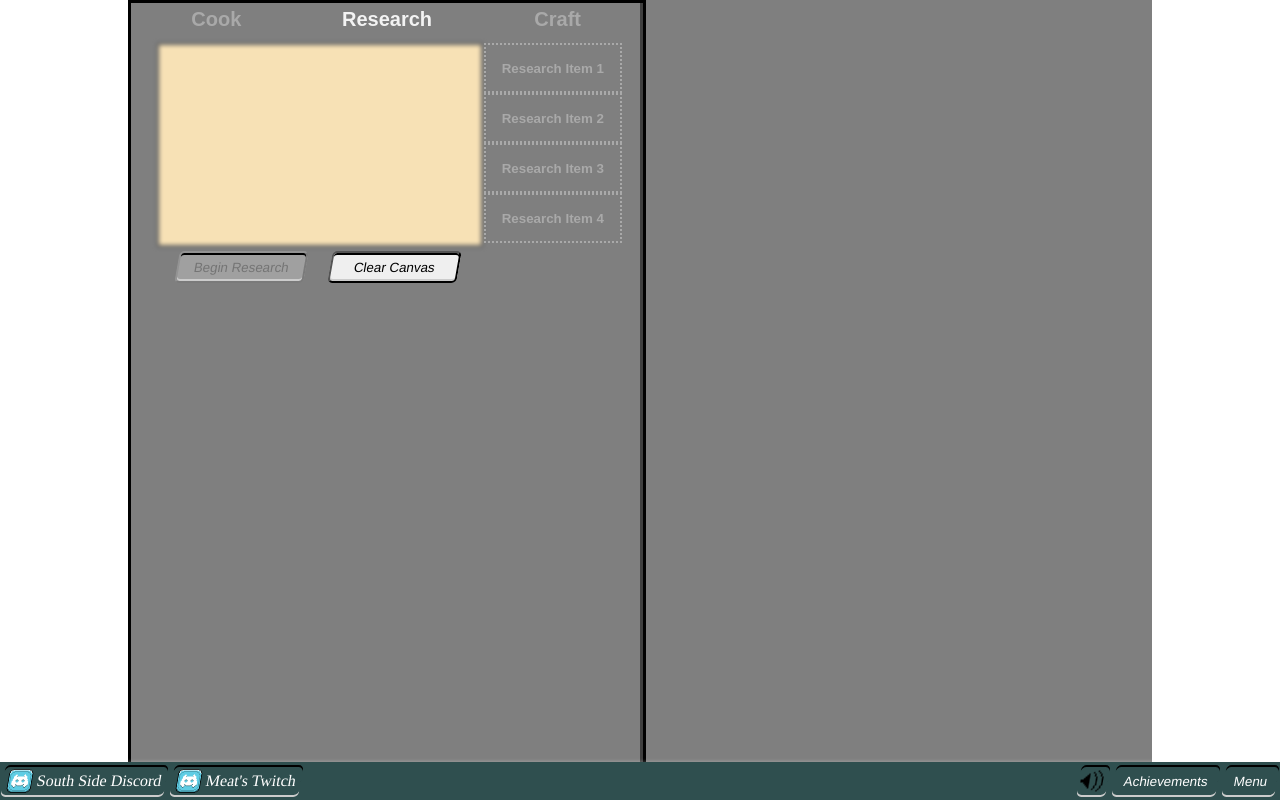
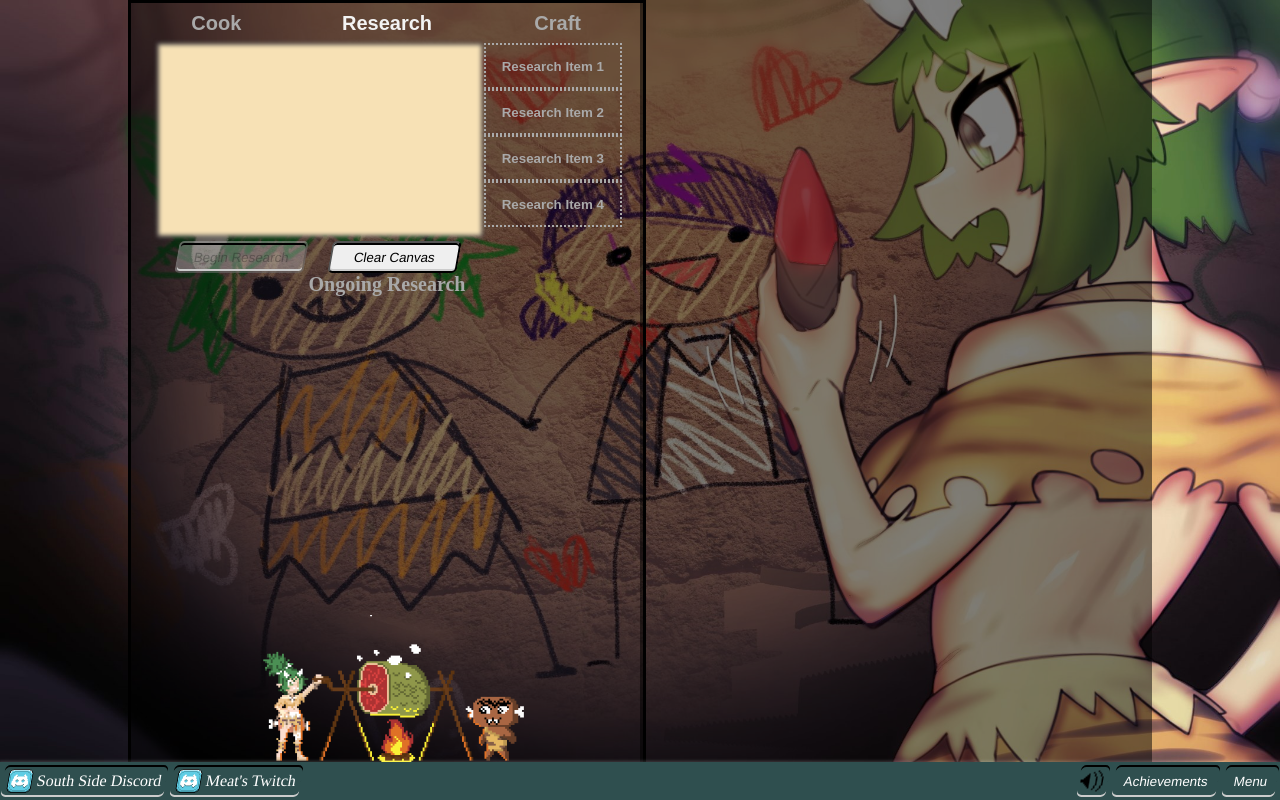
Before and after one commit to Sevrene/The-Meat-Age, a plain HTML site: page index.html in a window 1280 px wide. Both pictures are taken after a click on the button "Clear Canvas". Drawn offline with Linux system fonts and the light colour scheme.

Commit message:
Meat functionality + Styling
Created player inventory and attached meat animation functionality to it.
Various styling to both new and old features.

```diff
--- a/index.html
+++ b/index.html
@@ -14,9 +14,7 @@
                     <button id="tab-craft" class="tab-btn" onclick="showTab('craft')">Craft</button>
                 </div>
                 <div id="playArea">
-                    <div id="cook" class="tab-content">
-                        <div id="meat"></div>
-                    </div>
+                    <div id="cook" class="tab-content">Cook content here</div>
                     <div id="research" class="tab-content">
                         <div id="researchCanvasContainer">
                             <canvas id="drawingCanvas"></canvas>
@@ -31,11 +29,14 @@
                                 <button id="clearCanvasBtn">Clear Canvas</button>
                             </div>
                         </div>
-                    </div>
-                    <div id="currentResearchContainer">
-
+                        <div id="currentResearchContainer">
+                            <div id="header">
+                                Ongoing Research
+                            </div>
+                        </div>
                     </div>
                     <div id="craft" class="tab-content">Craft content here</div>
+                    <div id="meat"></div>
                 </div>
             </div>
             <div id="resourceBank">
--- a/logic.js
+++ b/logic.js
@@ -67,6 +67,23 @@ function showTab(tab) {
 
 function startAnimation() {
     meatRoaster.style.animationPlayState = "running";
+    console.log(inventory.Meat);
+    // start interval for adding Meat every second
+  let meatInterval = setInterval(function() {
+    if (inventory.Meat < maxMeat) {
+      inventory.Meat++;
+    }
+  }, 1000);
+
+  document.getElementById("meat").addEventListener("mouseleave", function() {
+    clearInterval(meatInterval);
+    stopAnimation()
+  });
+
+  // add event listener for mouseup to stop interval
+  document.addEventListener("mouseup", function() {
+    clearInterval(meatInterval);
+  });
 }
 
 function stopAnimation() {
@@ -128,9 +145,11 @@ function loadCanvas() {
 
     // Clear canvas button event handler
     var clearCanvasBtn = document.getElementById("clearCanvasBtn");
-
+    var beginResearchBtn = document.getElementById("beginResearchBtn");
+    beginResearchBtn.disabled = true;
     clearCanvasBtn.addEventListener("click", function () {
         beginResearchBtn.disabled = true;
+        canvas.classList.remove("drawing");
         ctx.clearRect(0, 0, canvas.width, canvas.height);
     });
 
@@ -149,7 +168,7 @@ function loadCanvas() {
     }
 
     function checkResearch() {
-        var beginResearchBtn = document.getElementById("beginResearchBtn");
+
         // Check if a research item is active and if the user has drawn something
         if (document.querySelector('.researchItem.active') && canvas.classList.contains("drawing")) {
             // Enable the save drawing button
@@ -159,24 +178,6 @@ function loadCanvas() {
             beginResearchBtn.disabled = true;
         }
     }
-
-}
-
-
-
-
-
-
-
-
-
-
-
-
-
-
-// select the "beginResearchBtn" button
-const beginResearchBtn = document.getElementById("beginResearchBtn");
 
 // add an event listener for the click event
 beginResearchBtn.addEventListener("click", function() {
@@ -192,9 +193,9 @@ beginResearchBtn.addEventListener("click", function() {
 
     // create a copy of the canvas drawing
     const canvasCopy = document.createElement("canvas");
-    canvasCopy.width = drawingCanvas.width;
-    canvasCopy.height = drawingCanvas.height;
-    canvasCopy.getContext("2d").drawImage(drawingCanvas, 0, 0);
+    canvasCopy.width = drawingCanvas.width/2;
+    canvasCopy.height = drawingCanvas.height/2;
+    canvasCopy.getContext("2d").drawImage(drawingCanvas, 0, 0, drawingCanvas.width, drawingCanvas.height, 0, 0, canvasCopy.width, canvasCopy.height);
 
     // append the canvas copy to the research div
     researchDiv.appendChild(canvasCopy);
@@ -212,6 +213,7 @@ beginResearchBtn.addEventListener("click", function() {
       // remove the selected class from the selected research item
       selectedResearchItem.classList.remove("active");
       selectedResearchItem.remove();
+      canvas.classList.remove("drawing");
     }
 
     // create a progress bar
@@ -230,3 +232,20 @@ beginResearchBtn.addEventListener("click", function() {
     // disable the "beginResearchBtn" button
     beginResearchBtn.disabled = true;
   });
+
+}
+
+// player inventory
+let inventory = {
+    Meat: 0
+};
+
+// maximum Meat that can be held
+const maxMeat = 100;
+
+// start interval for removing meat every second
+setInterval(function() {
+    if (inventory.Meat > 0) {
+      inventory.Meat -= 0.1;
+    }
+}, 1000);
--- a/styles.css
+++ b/styles.css
@@ -1,32 +1,19 @@
 #meat {
-    width: 160px;
-    height: 160px;
-    transform: scale(0.5); /* reduce the size of the animation by 50% */
-    background: url('images/meatCoin.png') 0px 0px; /* set the initial background position */
-    animation: playSpriteSheet 3s steps(32) infinite; /* define the animation */
+    position: absolute;
+    bottom: 0;
+    left: 50%;
+    transform: translateX(-50%);
+    width: 300px;
+    height: 150px;
+    background: url('images/meat.png') 0px 0px;
+    animation: playSpriteSheet 1s steps(12) infinite;
     animation-play-state: paused;
+    margin:auto;
 }
 
 @keyframes playSpriteSheet {
-    100% { background-position: -5120px 0px; } /* final background position */
+    100% { background-position: -3600px 0px; } /* final background position */
 }
-
-
-
-
-
-
-
-
-
-
-
-
-
-
-
-
-
 
 /* Base game containers */
 #gameWindow {
@@ -36,11 +23,12 @@
     right: 0;
     bottom: 32px;
     left: 0;
-    background: url('images/subMenuBG.png');
+    background: url('images/caveBackground.jpg');
+    background-size: cover;
 }
 #playContainer {
     width: 40%;
-    position: absolute;
+    position: relative;
     left: 10%;
 	top:0px;
 	bottom:0;
@@ -52,7 +40,7 @@
     position: absolute;
     top: 0;
     width: 100%;
-    height: 30px;
+    height: 40px;
     display: flex;
     align-items: center;
 }
@@ -68,23 +56,21 @@
 
 /* Play Area */
 #playArea {
-    margin-top: 30px;
+    margin-top: 40px;
 }
 .tab-content {
     display: none;
 }
-.tab-btn {
+.tab-btn, #header {
     border: none;
     outline: none;
     cursor: pointer;
     flex: 1;
-    height: 30px;
-    text-align: center;
-    line-height: 30px;
     background-color: transparent;
     color: darkgray;
     font-weight: bold;
     font-size: 20px;
+    text-align: center;
 }
 .tab-btn.active {
     color: rgb(243, 243, 243);
@@ -95,10 +81,8 @@
 /* Research Tab */
 #researchCanvasContainer {
     width: 90%;
-    height: 200px;
     position: relative;
     left: 5%;
-    top: 10px;
 }
 
 #drawingCanvas{
@@ -117,7 +101,7 @@
 
 .researchItem {
     border: 2px dotted;
-    height: 25%;
+    height: 20%;
     width: 100%;
     cursor: pointer;
     background-color: transparent;
@@ -140,6 +124,27 @@
 #clearCanvasBtn, #beginResearchBtn {
     width: 40%;
     justify-content: center;
+}
+
+#currentResearchContainer {
+    position: relative;
+
+}
+
+/* Ongoing Research */
+.research-div {
+    display: flex;
+    align-items: center;
+    background-color: lightgray;
+    gap: 8px; /* add a small gap between elements */
+}
+canvas, p {
+    margin: 0;
+}
+.progress-bar {
+    height: 20px;
+    width: 30%;
+    background-color: darkgray; /* give the progress bar a dark gray background */
 }
 
 /* Popup Windows */
```
